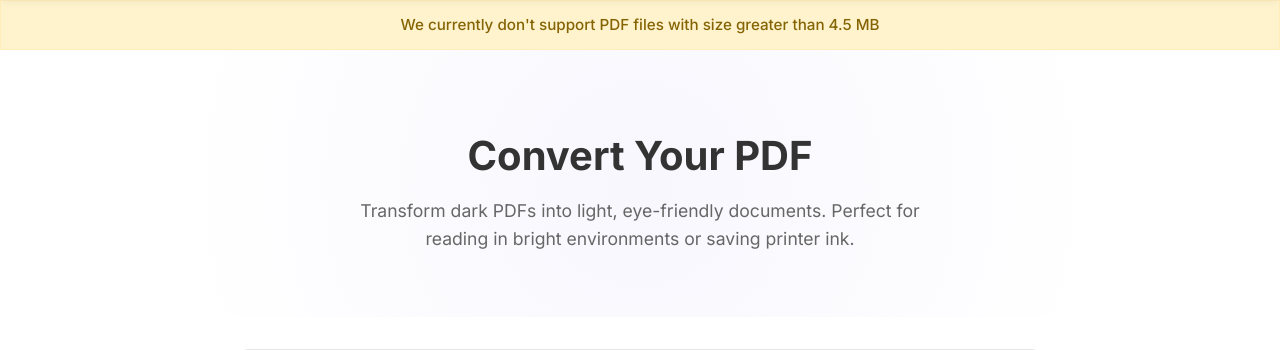
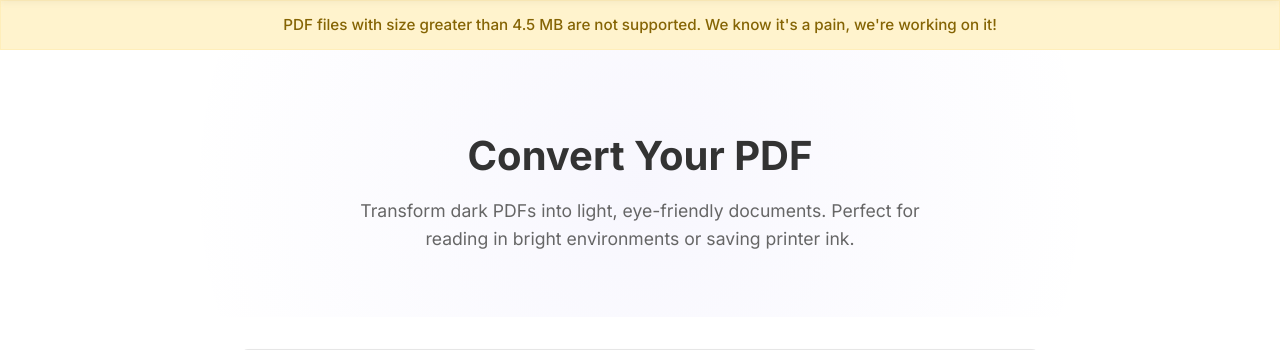
Before and after one commit to SiddheshKanawade/pdf-color-converter, a Flask app: page /convert in a window 1280 px wide. Shown: the part 65-415 px from the top of the page. Run offline with Flask 3, Linux system fonts and the light colour scheme; parts of the project's set-up code (start-up, migrations or seed data) failed here and were passed over; some libraries are stand-ins or nearby versions.

Commit message:
update banner message

```diff
--- a/templates/base.html
+++ b/templates/base.html
@@ -90,7 +90,7 @@
 
     {% if not request.path.startswith('/blog') %}
     <div class="file-size-warning">
-        <p>We currently don't support PDF files with size greater than 4.5 MB</p>
+        <p>PDF files with size greater than 4.5 MB are not supported. We know it's a pain, we're working on it!</p>
     </div>
     {% endif %}
 
```
